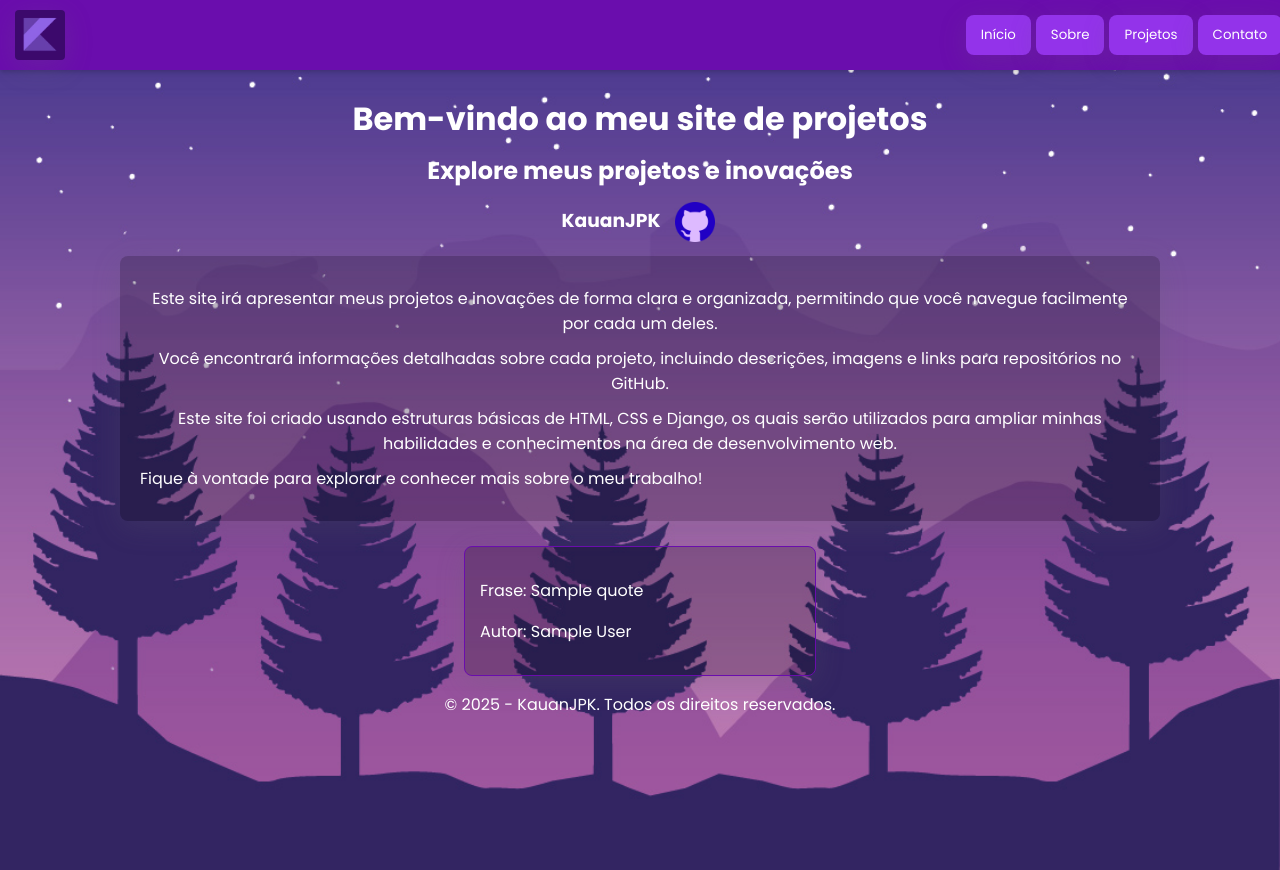
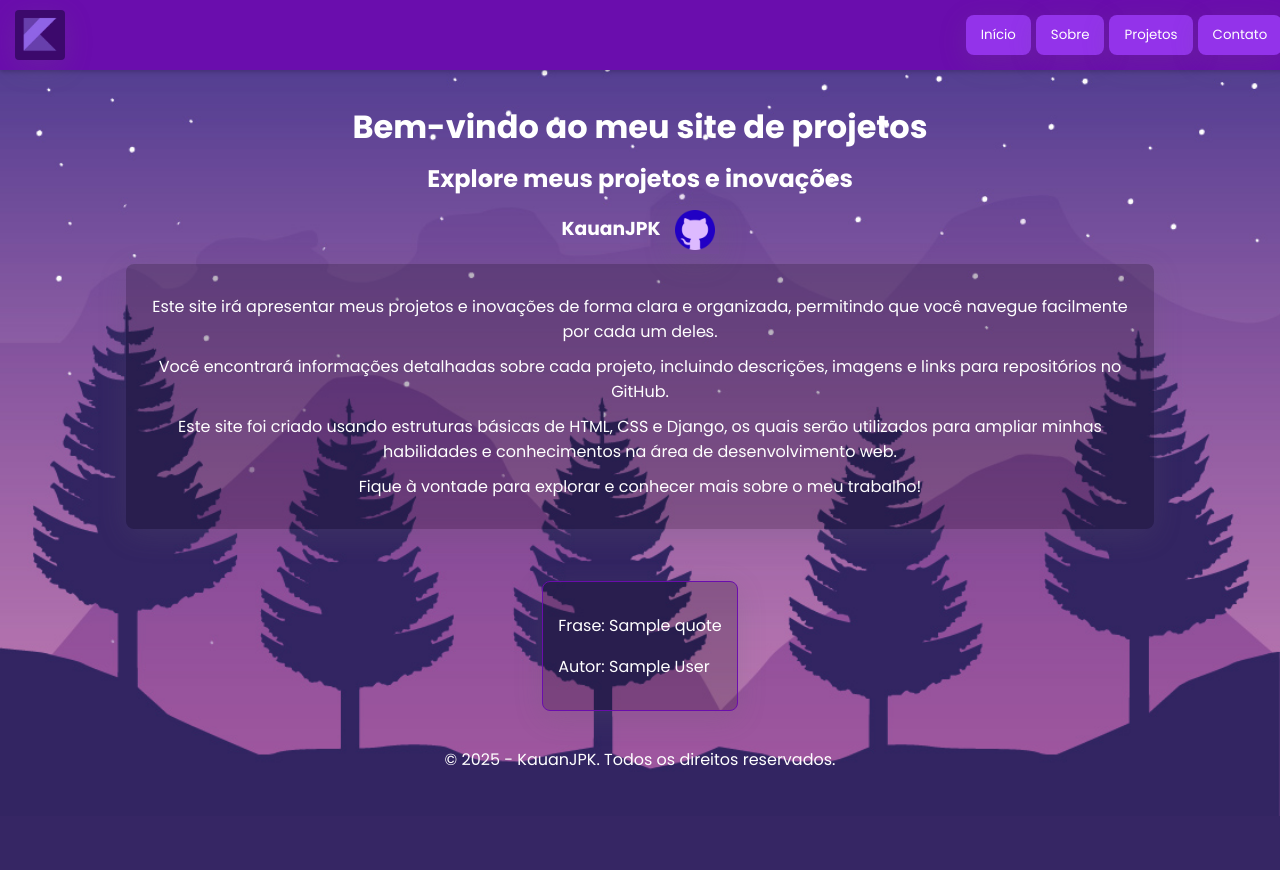
Before and after one commit to KauanJPK/Site-De-Projetos, a Django app: template SiteDeProjetos/home/templates/entrada.html in a window 1280 px wide. After the commit the page ends 816 px from the top, so only its background shows below. Run offline with Django 5.2, Linux system fonts and the light colour scheme; the template is opened without the code that fills it: most values are stand-ins (such as "Sample title", 1, 10 or a date in 2020).

Commit message:
Site 1.2.0 - Adição de funcionalidade dos botões de navegação e estilização da página "Sobre" para combinar com a página inicial.

```diff
--- a/SiteDeProjetos/SiteDeProjetos/urls.py
+++ b/SiteDeProjetos/SiteDeProjetos/urls.py
@@ -3,8 +3,15 @@ from django.urls import path, include
 from home.views import entrada
 from sobre.views import sobre
 
+from django.http import HttpResponse
+from django.urls import path
+
+def home(request):
+    return HttpResponse("Aplicação rodando no Fly.io 🚀")
+
 urlpatterns = [
     path('admin/', admin.site.urls),
     path('home/', entrada, name='entrada'),
-    path('sobre/', sobre, name='sobre'),
+    path('sobre/', sobre),
+    path("", home),
 ]
--- a/SiteDeProjetos/home/templates/entrada.html
+++ b/SiteDeProjetos/home/templates/entrada.html
@@ -1,55 +1,53 @@
 {% load static %}
-
 
 <!DOCTYPE html>
 
 <html lang="pt-br">
   <head>
-    <meta charset="UTF-8">
+    <meta charset="UTF-8" />
     <title name="hptitle">Bem-vindo ao Site de Projetos - KauanJPK</title>
-    <link rel="stylesheet" href="{% static 'inicio/css/entradas.css' %}">
-
+    <link rel="stylesheet" href="{% static 'inicio/css/entradas.css' %}" />
+    <link rel="stylesheet" href="{% static 'default/css/default.css' %}" />
+    <link rel="icon" type="image/png" href="{% static 'default/img/star.png' %}">
   </head>
   <body>
     <header>
-    <div class="logo2"><a href="http://127.0.0.1:8000/home/"><img src="{% static 'inicio/img/kauanjpk-logo2.png' %}" alt="Logo" name="logo-site"></a></div>
+      <div class="logo2">
+        <a href="https://sitedeprojetos-kauanjpk.fly.dev/home/"><img src="{% static 'inicio/img/kauanjpk-logo2.png' %}" alt="Logo" name="logo-site" /></a>
+      </div>
       <nav name="nav-top">
-      <button data-link="http://127.0.0.1:8000/home/">Início</button>
-      <button data-link="http://127.0.0.1:8000/sobre/">Sobre</button>
-      <button data-link="http://127.0.0.1:8000/projetos/">Projetos</button>
-      <button data-link="http://127.0.0.1:8000/contato/">Contato</button>
+        <button data-link="https://sitedeprojetoskauanjpk.fly.dev/home">Início</button>
+        <button data-link="https://sitedeprojetoskauanjpk.fly.dev/sobre">Sobre</button>
+        <button data-link="https://sitedeprojetoskauanjpk.fly.dev/projetos">Projetos</button>
+        <button data-link="https://sitedeprojetoskauanjpk.fly.dev/contato">Contato</button>
       </nav>
     </header>
-
 
     <main>
       <h1 name="hptitle">Bem-vindo ao meu site de projetos</h1>
       <h2 name="hpsubtitle">Explore meus projetos e inovações</h2>
-    <h3 name="hpauthor">KauanJPK<a href="https://github.com/KauanJPK"><img src="{% static 'inicio/img/githubico.png' %}" alt="" name="git"></a></h3>
+      <h3 name="hpauthor">KauanJPK<a href="https://github.com/KauanJPK"><img src="{% static 'inicio/img/githubico.png' %}" alt="" name="git" /></a></h3>
       <div name="descricao-container">
-    <p name="descricao">Este site irá apresentar meus projetos e inovações de forma clara e organizada, permitindo que você navegue facilmente por cada um deles.</p>
-    <p name="descricao">Você encontrará informações detalhadas sobre cada projeto, incluindo descrições, imagens e links para repositórios no GitHub.</p>
-    <p name="descricao">Este site foi criado usando estruturas básicas de HTML, CSS e Django, os quais serão utilizados para ampliar minhas habilidades e conhecimentos na área de desenvolvimento web.</p>
-    <p name="descricao">Fique à vontade para explorar e conhecer mais sobre o meu trabalho!</p>
+        <p class='descricao'>Este site irá apresentar meus projetos e inovações de forma clara e organizada, permitindo que você navegue facilmente por cada um deles.</p>
+        <p class='descricao'>Você encontrará informações detalhadas sobre cada projeto, incluindo descrições, imagens e links para repositórios no GitHub.</p>
+        <p class='descricao'>Este site foi criado usando estruturas básicas de HTML, CSS e Django, os quais serão utilizados para ampliar minhas habilidades e conhecimentos na área de desenvolvimento web.</p>
+        <p class='descricao'>Fique à vontade para explorar e conhecer mais sobre o meu trabalho!</p>
       </div>
     </main>
 
-
-
-
-
-  <footer>
-    <div name="frases">
-    <div name="quote">
-        <p> Frase: {{ quote }}</p>
+    <div class="quote-container">
+      <div class="quote">
+        <p>Frase: {{ quote }}</p>
       </div>
-    <div name="author">
+      <div class="author">
         <p>Autor: {{ author }}</p>
       </div>
     </div>
+
+    <footer>
       <p>&copy; 2025 - KauanJPK. Todos os direitos reservados.</p>
     </footer>
 
-    <script src="{% static 'inicio/js/script.js' %}"></script>
+    <script src="{% static 'default/js/script.js' %}"></script>
   </body>
 </html>
--- /dev/null
+++ b/SiteDeProjetos/static/default/css/default.css
@@ -0,0 +1,77 @@
+@import url('https://fonts.googleapis.com/css2?family=Poppins:ital,wght@0,100;0,200;0,300;0,400;0,500;0,600;0,700;0,800;0,900;1,100;1,200;1,300;1,400;1,500;1,600;1,700;1,800;1,900&display=swap');
+*{
+    color: white;
+    font-family: 'Poppins', sans-serif;
+}
+
+body{
+    background-image: url('../img/img.jpg');
+    background-size: cover;
+    background-position: center;
+    min-height: 100vh;
+    display: flex;
+    justify-content: center;
+    align-items: center;
+    font: Poppins, sans-serif;
+    flex-direction: column;
+}
+header {
+      position: fixed;
+      top: 0;
+      left: 0;
+      width: 99%;
+      background-color: #6a0dad;
+      display: flex;
+      justify-content: space-between;
+      align-items: center;
+      padding: 10px 15px;
+      box-shadow: 0 2px 5px rgba(0,0,0,0.2);
+      z-index: 1000;
+}
+.logo {
+      color: white;
+      font-size: 15px;
+      font-weight: bold;
+      text-align: left;
+      position: fixed;
+      left: 15px;
+      top: 50%;
+      transform: translateY(-50%);
+    }
+nav{
+      display: flex;
+      gap: 5px;
+      flex-wrap: wrap;
+    }
+nav button  {
+      background-color: #9333ea;
+      color: white;
+      border: none;
+      padding: 10px 15px;
+      border-radius: 8px;
+      cursor: pointer;
+      transition: background 0.3s;
+      box-shadow: rgba(100, 100, 111, 0.2) 0px 7px 29px 0px;
+    }
+
+nav button:hover {
+      background-color: #7e22ce;
+    }
+
+main {
+      flex-grow: 1;
+      margin-top: 70px;
+      padding: 15px;
+      align-items: center;
+      flex-direction: column;
+    }
+footer{
+  text-align: center;
+  display: flex;
+  flex-direction: column;
+  align-items: center;
+  color: #fff;
+  margin-top: auto;
+  padding: 20px;
+  min-width: 200px;
+}
--- a/SiteDeProjetos/static/inicio/js/script.js
+++ b/SiteDeProjetos/static/default/js/script.js
@@ -1,5 +1,5 @@
+
 const botoes = document.querySelectorAll("nav button");
-
 botoes.forEach(botao => {
   botao.addEventListener("click", () => {
     const destino = botao.getAttribute("data-link");
--- a/SiteDeProjetos/static/inicio/css/entradas.css
+++ b/SiteDeProjetos/static/inicio/css/entradas.css
@@ -1,84 +1,8 @@
-@import url('https://fonts.googleapis.com/css2?family=Poppins:ital,wght@0,100;0,200;0,300;0,400;0,500;0,600;0,700;0,800;0,900;1,100;1,200;1,300;1,400;1,500;1,600;1,700;1,800;1,900&display=swap');
-*{
-    color: white;
-    font-family: 'Poppins', sans-serif;
-}
-body {
-    margin: 0;
-    padding: 0;
-    font-family: 'Poppins', sans-serif;
-    background-image: url('../img/img.jpg');
-    background-position: center;
-    background-size: cover;
-    min-height: 100vh;
-    justify-content: center;
-    align-items: center;
-
-}
-
-/* Cabeçalho fixo */
-header {
-      position: fixed;
-      top: 0;
-      left: 0;
-      width: 99%; /* largura do cabeçalho */
-      background-color: #6a0dad; /* roxo */
-      display: flex;
-      justify-content: space-between; /* espaçamento entre elementos */
-      align-items: center;
-      padding: 10px 15px; /* espaçamento interno */
-      box-shadow: 0 2px 5px rgba(0,0,0,0.2);
-      z-index: 1000;
-}
-
-    /* Logo ou título */
-.logo {
-      color: white;
-      font-size: 15px;
-      font-weight: bold;
-      text-align: left;
-      position: fixed;
-      left: 15px; /* distância do lado esquerdo */
-      top: 50%;
-      transform: translateY(-50%);
+img[alt="logo"] {
+        width: 40px;
+        height: 40px;
     }
-
-img[alt="logo"] {
-        width: 40px; /* largura do logo */
-        height: 40px; /* altura do logo */
-    }
-
-
-    /* Container de botões */
-nav{
-      display: flex;
-      gap: 5px; /* espaço entre botões */
-      flex-wrap: wrap;
-    }
-
-    /* Botões */
-nav button  {
-      background-color: #9333ea;
-      color: white;
-      border: none;
-      padding: 10px 15px;
-      border-radius: 8px;
-      cursor: pointer;
-      transition: background 0.3s;
-      box-shadow: rgba(100, 100, 111, 0.2) 0px 7px 29px 0px;
-    }
-
-nav button:hover {
-      background-color: #7e22ce;
-    }
-
-    /* Só para dar espaço e não ficar escondido atrás do cabeçalho */
-main {
-      margin-top: 70px;
-      padding: 15px;
-    }
-
-div[name="frases"] {
+.quote-container {
       margin-top: 20px;
       padding: 15px;
       background-color: transparent;
@@ -86,7 +10,6 @@ div[name="frases"] {
       border: 1px solid #6a0dad ;
       background: rgba(0, 0, 0, 0.2);
       text-align: justify;
-      width: 25%;
       margin: 0 auto;
       box-shadow: rgba(100, 100, 111, 0.2) 0px 7px 29px 0px;
       align-items: center;
@@ -98,6 +21,7 @@ img[name="git"] {
       height: 48px;
       vertical-align: middle;
       margin-left: 10px;
+      box-shadow: rgba(100, 100, 111, 0.2) 0px 7px 29px 0px;
       background-color: transparent;
 }
 
@@ -107,17 +31,14 @@ h1[name="hptitle"], h2[name="hpsubtitle"], h3[name="hpauthor"] {
       margin: 10px 0;
     }
 
-footer{
-  text-align: center;
-  color: #fff;
-  margin: 10px 0;
-}
-
-p[name="descricao"] {
+.descricao {
   text-align: center;
   color: #fff;
   margin: 10px 0;
   display: flex;
+  flex-direction: column;
+  justify-content: center;
+  align-items: center;
 }
 div[name="descricao-container"] {
   background-color: rgba(0, 0, 0, 0.2);
@@ -126,6 +47,7 @@ div[name="descricao-container"] {
   width: 80%;
   margin: 0 auto;
   box-shadow: rgba(100, 100, 111, 0.2) 0px 7px 29px 0px;
+  text-align: center;
 }
 
 img[name="logo-site"] {
```
Also changed, not shown: SiteDeProjetos/SiteDeProjetos/settings.py (+6 -3 lines), SiteDeProjetos/fly.toml (added, +33 -0 lines), SiteDeProjetos/sobre/templates/sobre.html (+9 -7 lines), .github/workflows/fly-deploy.yml (added), SiteDeProjetos/static/default/img/img.jpg (renamed from SiteDeProjetos/static/inicio/img/img.jpg), SiteDeProjetos/static/default/img/star.png (added), 4 other files. Lines whose indentation alone changed are shown as unchanged.
